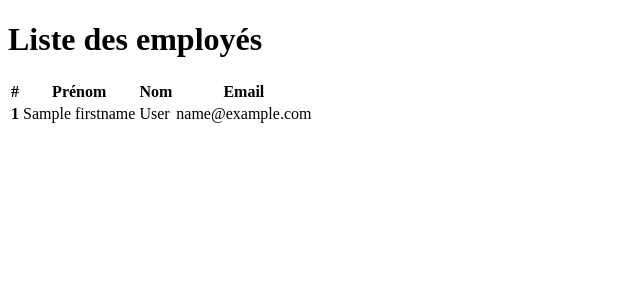
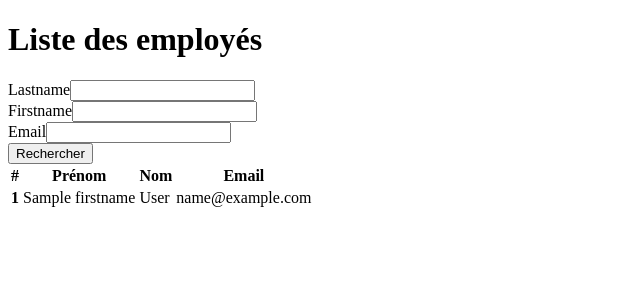
Before and after one commit to carolinechap/fidelity-card, a Symfony app: template templates/superadmin/employees/index.html.twig in a window 1280 px wide. Shown: the part 60-360 px from the top of the page, without its empty margins (0-640 px from the left). Run offline with Twig, Linux system fonts and the light colour scheme; the template is opened without the code that fills it: most values are stand-ins (such as "Sample title", 1, 10 or a date in 2020); form fields are guessed from the names that the template uses; some libraries are stand-ins or nearby versions.

Commit message:
:sparkles: search form for employees

```diff
--- a/templates/superadmin/employees/index.html.twig
+++ b/templates/superadmin/employees/index.html.twig
@@ -7,6 +7,30 @@
     <div class="container container-admin ml-sm-auto col-md-7 col-lg-7 px-md-2 px-4">
         <div class="d-flex justify-content-between flex-wrap flex-md-nowrap align-items-center pt-3 pb-2 mb-3 border-bottom">
             <h1 class="h2">Liste des employés</h1>
+        </div>
+        <div class="card bg-light mb-3">
+            <div class="card-body">
+                {{ form_start(search_form) }}
+                <div class="row">
+                    <div class="col-md-6">
+                        {{ form_row(search_form.lastname) }}
+                    </div>
+                    <div class="col-md-6">
+                        {{ form_row(search_form.firstname) }}
+                    </div>
+                </div>
+                <div class="row">
+                    <div class="col-md-12">
+                        {{ form_row(search_form.email) }}
+                    </div>
+                </div>
+                <div class="text-right">
+                    <button type="submit" class="btn btn-outline-secondary">
+                        Rechercher
+                    </button>
+                </div>
+                {{ form_end(search_form) }}
+            </div>
         </div>
         <div class="table-responsive table-hover">
             <table class="table table-striped table-sm">
```
Also changed, not shown: src/Controller/SuperAdmin/EmployeeController.php (+8 -2 lines).
